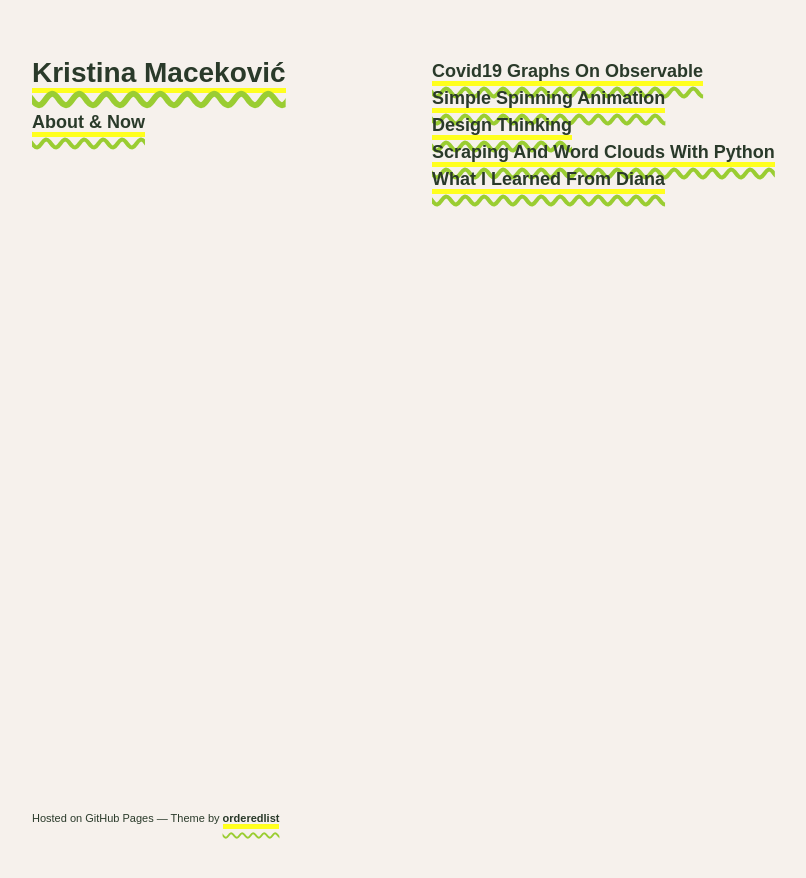
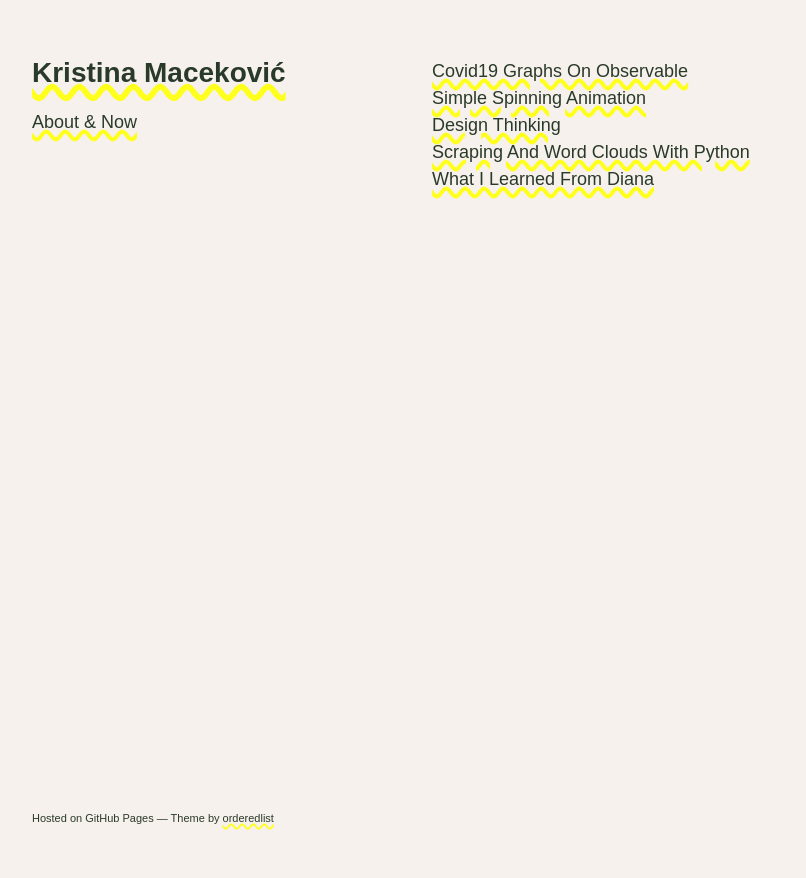
Before and after one commit to kristinamacekovic/new-web, a Jekyll site: the page built from index.md, in a window 1280 px wide. Shown: the top 878 px of the page, without its empty margins (178-984 px from the left). Built offline with Jekyll 4.4.1, drawn with Linux system fonts in a browser that asks for light colours.

Commit message:
Change wavy style

```diff
--- a/_sass/jekyll-theme-minimal.scss
+++ b/_sass/jekyll-theme-minimal.scss
@@ -62,12 +62,9 @@ h6 {
 a,
 a:hover,
 a:focus {
-  font-weight: bold;
-  border-bottom: 5px solid var(--accent-color);
   color: var(--text-color);
   margin-bottom: -10px;
-  text-decoration-color: yellowgreen;
-  text-underline-offset: 10px;
+  text-decoration-color: var(--accent-color);
   text-decoration-style: wavy;
   text-decoration-line: underline;
   text-decoration-thickness: 0.2em;
```
